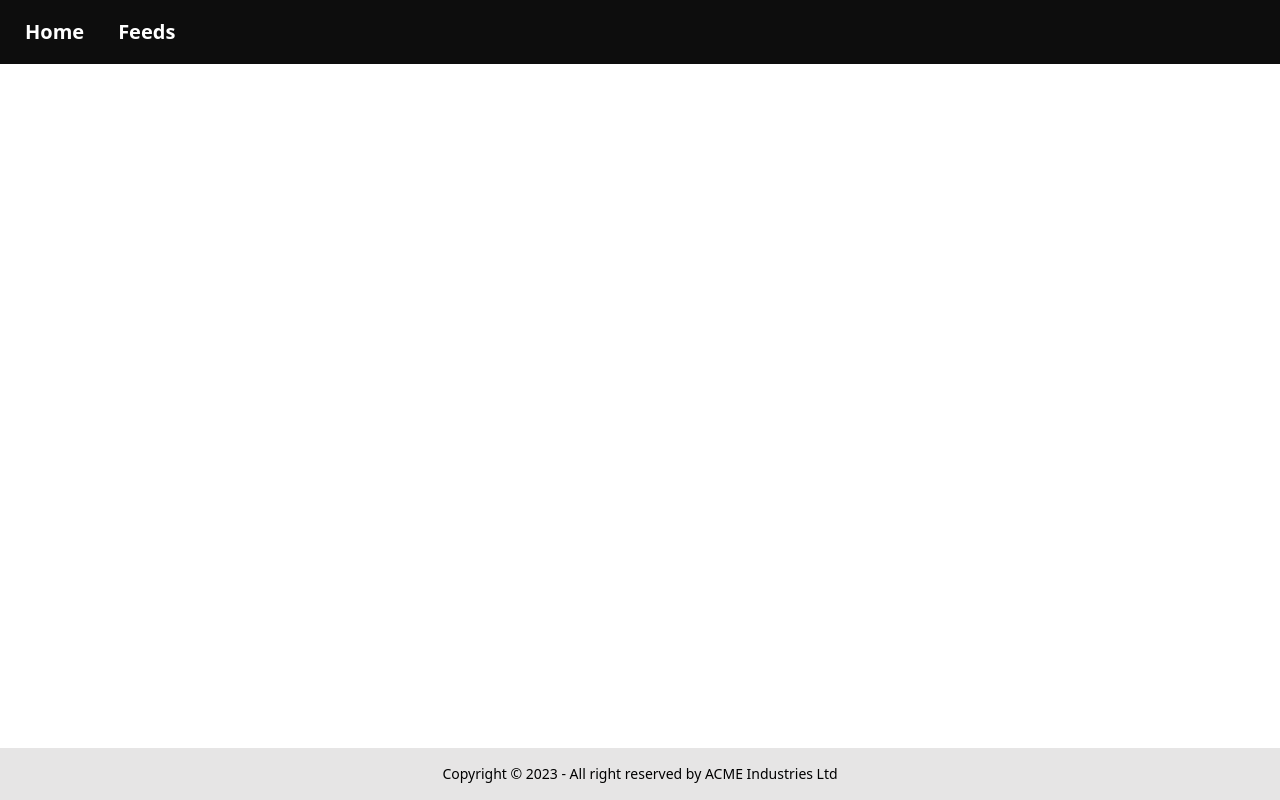
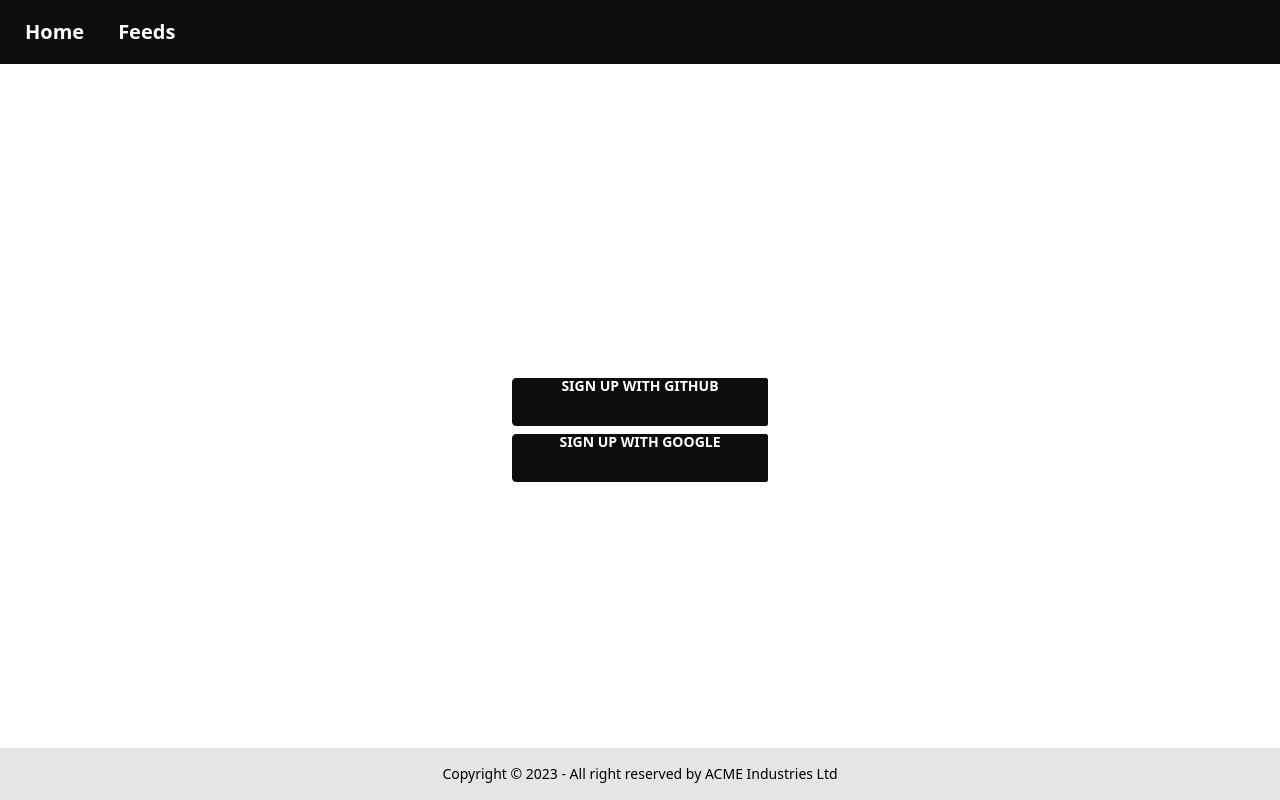
Before and after one commit to AliSajid/ltcat, a SvelteKit app: page /login in a window 1280 px wide. Built offline with nearby package versions, Linux system fonts and the light colour scheme.

Commit message:
refactor: restructure the components

```diff
--- /dev/null
+++ b/src/lib/users.ts
@@ -0,0 +1,35 @@
+import { auth } from '$lib/firebase';
+import { writable } from 'svelte/store';
+import { onAuthStateChanged, type User } from 'firebase/auth';
+import { browser } from '$app/environment';
+
+/**
+ * Creates a writable store that tracks the current user's authentication state using the Firebase Authentication library.
+ * If Firebase Auth is not initialized or we are rendering on the server, returns a store with a null value.
+ * @returns An object with a `subscribe` method that can be used to subscribe to changes in the user's authentication state.
+ * The `subscribe` method takes a callback function as its argument, which is called whenever the value of the store changes.
+ * The callback function is passed the new value of the store as its argument.
+ */
+function userStore(): { subscribe: (callback: (value: User | null) => void) => void } {
+  let unsubscribe: () => void;
+
+  if (!auth || !browser) {
+    console.warn('Firebase auth not available');
+    const { subscribe } = writable<User | null>(null);
+    return { subscribe };
+  }
+
+  const { subscribe } = writable(auth?.currentUser ?? null, (set) => {
+    unsubscribe = onAuthStateChanged(auth, (user) => {
+      set(user);
+    });
+
+    return () => unsubscribe();
+  });
+
+  return {
+    subscribe,
+  };
+}
+
+export const user = userStore();
--- a/src/routes/(authentication)/login/+page.svelte
+++ /dev/null
@@ -1,5 +0,0 @@
-<script lang="ts">
-  import type { PageData } from './$types';
-
-  export let data: PageData;
-</script>
--- a/src/routes/+layout.svelte
+++ b/src/routes/+layout.svelte
@@ -6,8 +6,10 @@
 
 <div class="h-screen flex flex-col">
   <NavBar />
-  <main class="flex-grow">
-    <slot />
+  <main class="flex-grow flex items-center">
+    <div class="mx-auto">
+      <slot />
+    </div>
   </main>
   <Footer />
 </div>
--- a/src/routes/(authentication)/signup/+page.svelte
+++ b/src/routes/login/+page.svelte
@@ -1,18 +1,21 @@
 <script lang="ts">
-  import type { PageData } from './$types';
+  import type { PageData } from '../$types';
   import { auth } from '$lib/firebase';
   import { signInWithPopup, GoogleAuthProvider, signOut, GithubAuthProvider } from 'firebase/auth';
+  import { goto } from '$app/navigation';
 
   async function signUpWithGoogle(): Promise<void> {
     const provider = new GoogleAuthProvider();
     const credential = await signInWithPopup(auth, provider);
     console.info(credential);
+    goto('/profile');
   }
 
   async function signUpWithGithub(): Promise<void> {
     const provider = new GithubAuthProvider();
     const credential = await signInWithPopup(auth, provider);
     console.info(credential);
+    goto('/profile');
   }
 
   async function signOutApp() {
@@ -22,8 +25,14 @@
   export let data: PageData;
 </script>
 
-<div class="card">
-  <button class="btn btn-primary" on:click={signUpWithGithub}> Sign up with Github </button>
-
-  <button class="btn btn-primary" on:click={signUpWithGoogle}> Sign up with Google </button>
+<div class="card w-96 card-normal text-primary-content">
+  <div class="card-body items-center text-center">
+    <h1 class="card-title">Sign Up</h1>
+    <button class="btn btn-primary card-actions w-4/5 rounded-s text-center" on:click={signUpWithGithub}
+      >Sign up with Github</button
+    >
+    <button class="btn btn-primary card-actions justify-center w-4/5 rounded-s" on:click={signUpWithGoogle}
+      >Sign up with Google</button
+    >
+  </div>
 </div>
--- /dev/null
+++ b/src/routes/profile/+page.svelte
@@ -0,0 +1,12 @@
+<script lang="ts">
+  import type { PageData } from './$types';
+
+  export let data: PageData;
+</script>
+
+<div class="card w-96 card-normal text-primary-content">
+  <div class="card-body items-center text-center">
+    <h1 class="card-title">Profile</h1>
+    <p class="card-subtitle">Welcome to your profile page</p>
+  </div>
+</div>
```
Also changed, not shown: src/routes/login/+error.svelte (renamed from src/routes/(authentication)/login/+error.svelte), src/routes/login/+page.ts (renamed from src/routes/(authentication)/login/+page.ts), src/routes/profile/+page.ts (renamed from src/routes/(authentication)/signup/+page.ts).
